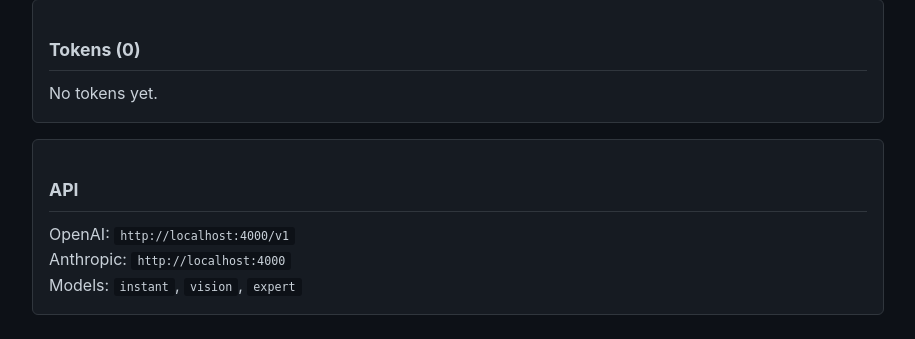
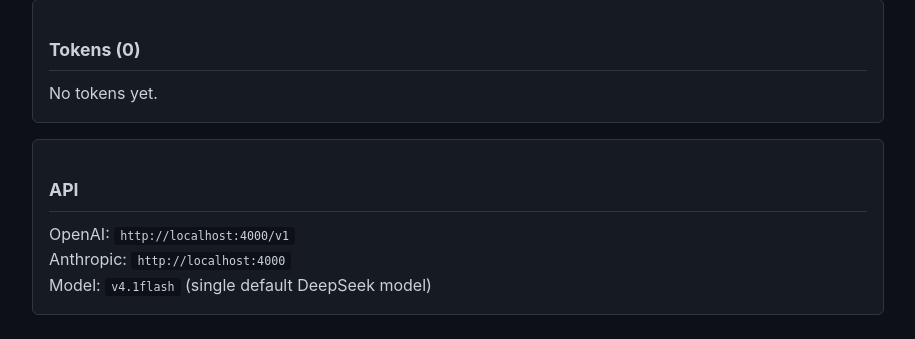
Before and after one commit to AmanCode22/deeperseeker, a FastAPI app: template templates/dashboard.html in a window 1280 px wide. Shown: the part 561-900 px from the top of the page, without its empty margins (182-1097 px from the left). Run offline with FastAPI, Linux system fonts and the light colour scheme; the template is opened without the code that fills it, so the values that code supplies are empty.

Commit message:
Support single DeepSeek v4.1flash model; remove file forking and all other models
DeepSeek now serves one model (v4.1flash) as the website default, and it
is vision-capable itself, so no separate vision tier is needed anymore:

- resolve_model() normalizes every requested model name (including
  legacy aliases instant/expert/vision and anthropic/claude-*) to the
  single model v4.1flash, which is also the default when no model is
  sent
- /v1/models lists exactly one model (v4.1flash, vision-capable) plus
  the anthropic/claude-v4.1flash alias for Claude Desktop auto-discovery
- completion requests always use the website default (model_type null);
  new DEFAULT_MODEL_TYPE constant in functions.py is the single place
  to change if DeepSeek exposes an explicit value
- file forking removed: send_message no longer forks uploaded files to
  the vision model via fork_file_task; uploaded images and documents
  are referenced directly via ref_file_ids, which v4.1flash handles
  natively (image upload/extraction and SSRF guard kept as-is)
- DEEPSEEK_TARIFFS reduced to the single deepseek-v4.1-flash tier;
  cost reporting updated accordingly
- upload_file no longer special-cases image CONTENT_EMPTY status
- dashboard, README and tests updated; new regression test covers
  single-model resolution

```diff
--- a/app.py
+++ b/app.py
@@ -188,7 +188,7 @@ async def handle_chat(messages, model, thinking=False, search=False, stream=Fals
                         prompt = await build_prompt(messages, tools or [], model, is_first_message=True)
 
                         file_ids = await extract_and_upload_files(messages, new_tok["token"])
-                        gen = send_message(new_session_id, new_tok["token"], prompt, 0, thinking, search, None if model == "instant" else model, file_ids)
+                        gen = send_message(new_session_id, new_tok["token"], prompt, 0, thinking, search, file_ids)
                         gen = await _preflight_stream(gen)
                     except Exception as e:
                         logger.exception("Token-rotation recovery failed (chat %s): %s", session_id, e)
@@ -261,7 +261,7 @@ async def handle_chat(messages, model, thinking=False, search=False, stream=Fals
         file_ids = await extract_and_upload_files(messages, tok["token"], last_user_only=not is_first)
         prompt = await build_prompt(messages, tools or [], model, is_first)
 
-        gen = send_message(session_id, tok["token"], prompt, parent_message_id, thinking, search, None if model == "instant" else model, file_ids)
+        gen = send_message(session_id, tok["token"], prompt, parent_message_id, thinking, search, file_ids)
         gen = await _preflight_stream(gen)
         if stream:
             if is_anthropic:
@@ -576,8 +576,7 @@ def format_response(text, model, messages, tools=None):
 
     in_tokens = count_tok(_messages_text(messages))
     out_tokens = count_tok(text)
-    tariff_key = "deepseek-v4-pro" if model == "expert" else ("deepseek-v4-flash-exp" if model == "vision" else "deepseek-v4-flash")
-    tariff = DEEPSEEK_TARIFFS[tariff_key]
+    tariff = DEEPSEEK_TARIFFS["deepseek-v4.1-flash"]
     cost = (in_tokens / 1_000_000 * tariff["cache_miss_input"]) + (out_tokens / 1_000_000 * tariff["output_generation"])
 
     msg_dict = {
@@ -779,15 +778,14 @@ def is_thinking_enabled(body, request=None):
     return False
 
 
+# DeepSeek now serves a single model (v4.1flash) as the website default.
+# Every request — whatever model name the client sends, including legacy
+# aliases (instant, expert, vision, anthropic/claude-*) — is served by it.
+SINGLE_MODEL = "v4.1flash"
+
+
 def resolve_model(model_raw):
-    if not model_raw or not isinstance(model_raw, str):
-        return "expert"
-    m = model_raw.lower()
-    if "instant" in m or "haiku" in m or "flash" in m:
-        return "instant"
-    elif "vision" in m:
-        return "vision"
-    return "expert"
+    return SINGLE_MODEL
 
 
 @app.post("/v1/chat/completions")
@@ -796,7 +794,7 @@ async def chat_completions(request: Request):
         return JSONResponse({"error": "Invalid API key"}, status_code=401)
     body = await request.json()
     messages = body.get("messages", [])
-    model = resolve_model(body.get("model", "expert"))
+    model = resolve_model(body.get("model"))
     thinking = is_thinking_enabled(body, request)
     search = body.get("search", False)
     stream = body.get("stream", False)
@@ -809,7 +807,7 @@ async def openai_responses(request: Request):
     if not check_key(request):
         return JSONResponse({"error": "Invalid API key"}, status_code=401)
     body = await request.json()
-    model = resolve_model(body.get("model", "expert"))
+    model = resolve_model(body.get("model"))
     inputs = body.get("input", [])
     if isinstance(inputs, str):
         inputs = [inputs]
@@ -949,7 +947,7 @@ async def anthropic_messages(request: Request):
     system = body.get("system", "")
 
     messages = body.get("messages", [])
-    model = resolve_model(body.get("model", "expert"))
+    model = resolve_model(body.get("model"))
 
     thinking = is_thinking_enabled(body, request)
     stream = body.get("stream", False)
@@ -1011,79 +1009,17 @@ async def list_models(request: Request):
 
     base_models = [
         {
-            "id": "instant",
+            "id": SINGLE_MODEL,
             "object": "model",
             "type": "model",
-            "name": "instant",
-            "display_name": "Instant",
+            "name": SINGLE_MODEL,
+            "display_name": "DeepSeek V4.1 Flash",
             "created": 1785456000,
             "created_at": "2026-07-31T00:00:00Z",
             "owned_by": "deeperseeker",
             "capabilities": {
                 "batch": {"supported": True},
-                "structured_outputs": {"supported": True},
-                "thinking": {
-                    "supported": True,
-                    "types": {
-                        "enabled": {"supported": True},
-                        "adaptive": {"supported": True}
-                    }
-                },
-                "effort": {
-                    "supported": True,
-                    "low": {"supported": True},
-                    "medium": {"supported": True}
-                },
-                "context_management": {
-                    "clear_thinking_20251015": {"supported": True},
-                    "compact_20260112": {"supported": True},
-                    "supported": True
-                }
-            }
-        },
-        {
-            "id": "expert",
-            "object": "model",
-            "type": "model",
-            "name": "expert",
-            "display_name": "Expert",
-            "created": 1788134400,
-            "created_at": "2026-08-31T00:00:00Z",
-            "owned_by": "deeperseeker",
-            "capabilities": {
-                "batch": {"supported": True},
                 "code_execution": {"supported": True},
-                "structured_outputs": {"supported": True},
-                "thinking": {
-                    "supported": True,
-                    "types": {
-                        "enabled": {"supported": True},
-                        "adaptive": {"supported": True}
-                    }
-                },
-                "effort": {
-                    "supported": True,
-                    "low": {"supported": True},
-                    "medium": {"supported": True}
-                },
-                "context_management": {
-                    "clear_thinking_20251015": {"supported": True},
-                    "compact_20260112": {"supported": True},
-                    "supported": True
-                }
-            }
-        },
-        {
-            "id": "vision",
-            "object": "model",
-            "type": "model",
-            "name": "vision",
-            "display_name": "Vision",
-            "created": 1785456000,
-            "created_at": "2026-07-31T00:00:00Z",
-            "owned_by": "deeperseeker",
-            "capabilities": {
-                "batch": {"supported": True},
                 "image_input": {"supported": True},
                 "pdf_input": {"supported": True},
                 "structured_outputs": {"supported": True},
@@ -1108,6 +1044,8 @@ async def list_models(request: Request):
         }
     ]
 
+    # Single model, plus the anthropic/claude-* alias for Claude Desktop
+    # auto-discovery. Both IDs serve the same upstream v4.1flash model.
     claude_aliases = []
     for m in base_models:
         alias = dict(m)
--- a/functions.py
+++ b/functions.py
@@ -423,24 +423,23 @@ def delete_sessions_for_chat(token_id, session_id):
     conn.close()
 
 
-# Flat peak-hour rates (per 1M tokens) per https://api-docs.deepseek.com/quick_start/pricing
+# DeepSeek now serves a single model (v4.1flash) as the website default. The
+# web API uses the website default when model_type is null, so no explicit
+# value is sent. If DeepSeek ever exposes an explicit model_type enum value
+# for v4.1flash, this constant is the single place to set it.
+DEFAULT_MODEL_TYPE = None
+
+# Flat peak-hour rates (per 1M tokens) for the single default model,
+# per https://api-docs.deepseek.com/quick_start/pricing
 DEEPSEEK_TARIFFS = {
-    "deepseek-v4-flash": {
+    "deepseek-v4.1-flash": {
         "cache_miss_input": 0.44,
         "output_generation": 1.32,
-    },
-    "deepseek-v4-flash-exp": {
-        "cache_miss_input": 0.44,
-        "output_generation": 1.32,
-    },
-    "deepseek-v4-pro": {
-        "cache_miss_input": 1.32,
-        "output_generation": 3.96,
     },
 }
 
 
-def count_tokens(text, model="deepseek-v4-flash"):
+def count_tokens(text, model="deepseek-v4.1-flash"):
     return len(deepseek_tokenizer.ds_token.encode(text))
 
 
@@ -890,51 +889,20 @@ async def create_new_chat(auth_token):
     return data["data"]["biz_data"]["chat_session"]["id"]
 
 
-async def send_message(chat_id, auth_token, message, parent_message_id, thinking=False, search=False, model_type=None, file_ids_=None):
-    if file_ids_ is None:
-        file_ids_ = []
+async def send_message(chat_id, auth_token, message, parent_message_id, thinking=False, search=False, file_ids_=None):
     # Backup: WAF cookies not required with Android headers. Kept as fallback:
     # cookie = await get_cookies()
     session = await get_session()
     if parent_message_id == 0:
         parent_message_id = None
-    if model_type == "expert":
-        file_ids = list(file_ids_)
-    elif model_type == "vision" and file_ids_:
-        headers = get_headers(auth_token)
-        file_ids = []
-        for i in file_ids_:
-            async with session.post(
-                "https://chat.deepseek.com/api/v0/file/fork_file_task",
-                headers=headers, json={"file_id": i, "to_model_type": "vision"},
-                # cookies=cookie,  # Backup WAF fallback
-                timeout=aiohttp.ClientTimeout(total=30),
-            ) as resp:
-                resp_json = await resp.json()
-            status = resp_json["data"]["biz_data"]["status"]
-            file_id = resp_json["data"]["biz_data"]["id"]
-            deadline = time.time() + 300
-            while status in ["PENDING", "PARSING"] and time.time() < deadline:
-                await asyncio.sleep(0.3)
-                async with session.get(
-                    "https://chat.deepseek.com/api/v0/file/fetch_files?file_ids=" + file_id,
-                    headers=headers,
-                    # cookies=cookie,  # Backup WAF fallback
-                    timeout=aiohttp.ClientTimeout(total=30),
-                ) as resp:
-                    resp_json = await resp.json()
-                status = resp_json["data"]["biz_data"]["files"][0]["status"]
-            if status == "SUCCESS":
-                file_ids.append(file_id)
-    else:
-        file_ids = file_ids_
+    file_ids = file_ids_ or []
 
     url = "https://chat.deepseek.com/api/v0/chat/completion"
     headers = get_headers(auth_token, await solve_create_pow("/api/v0/chat/completion", auth_token))
     json_data = {
         "chat_session_id": chat_id,
         "parent_message_id": parent_message_id,
-        "model_type": model_type,
+        "model_type": DEFAULT_MODEL_TYPE,
         "prompt": message,
         "ref_file_ids": file_ids,
         "thinking_enabled": thinking,
@@ -1072,7 +1040,7 @@ async def upload_file(file_bytes, file_name, file_content_type, auth_token):
         ) as resp:
             js_data = (await resp.json())["data"]["biz_data"]["files"][0]
         status = js_data["status"]
-    if status == "SUCCESS" or (status == "CONTENT_EMPTY" and str(file_content_type).startswith("image/")):
+    if status == "SUCCESS":
         tp_data = datetime.fromtimestamp(js_data["updated_at"], timezone.utc)
         yield ("success", {
             "file_id": file_id,
--- a/plugin_helper.py
+++ b/plugin_helper.py
@@ -5,10 +5,8 @@ import ipaddress
 import json
 import mimetypes
 import os
-import random
 import re
 import socket
-import string
 import uuid
 from pathlib import Path
 from urllib.parse import urlsplit
@@ -92,6 +90,8 @@ def _b64(data):
 
 
 async def extract_and_upload_files(messages, auth_token, last_user_only=False):
+    # v4.1flash is vision-capable itself, so image parts are uploaded and
+    # referenced directly — no vision file forking (fork_file_task removed).
     result_fileids = []
     scan = messages
     if last_user_only:
--- a/templates/dashboard.html
+++ b/templates/dashboard.html
@@ -72,6 +72,6 @@
     <h2>API</h2>
     <p>OpenAI: <code>http://localhost:4000/v1</code></p>
     <p>Anthropic: <code>http://localhost:4000</code></p>
-    <p>Models: <code>instant</code>, <code>vision</code>, <code>expert</code></p>
+    <p>Model: <code>v4.1flash</code> (single default DeepSeek model)</p>
 </section>
 {% endblock %}
```
Also changed, not shown: tests/test_local_fixes.py (+10 -3 lines), README.md.
